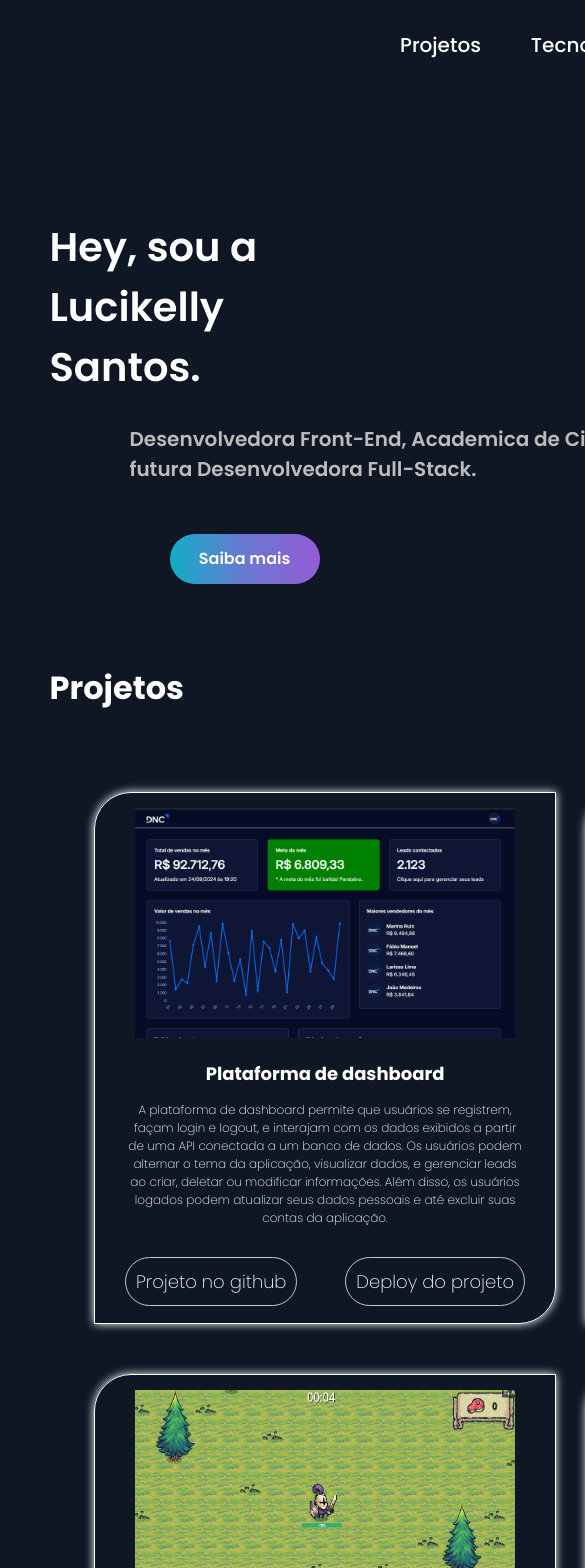
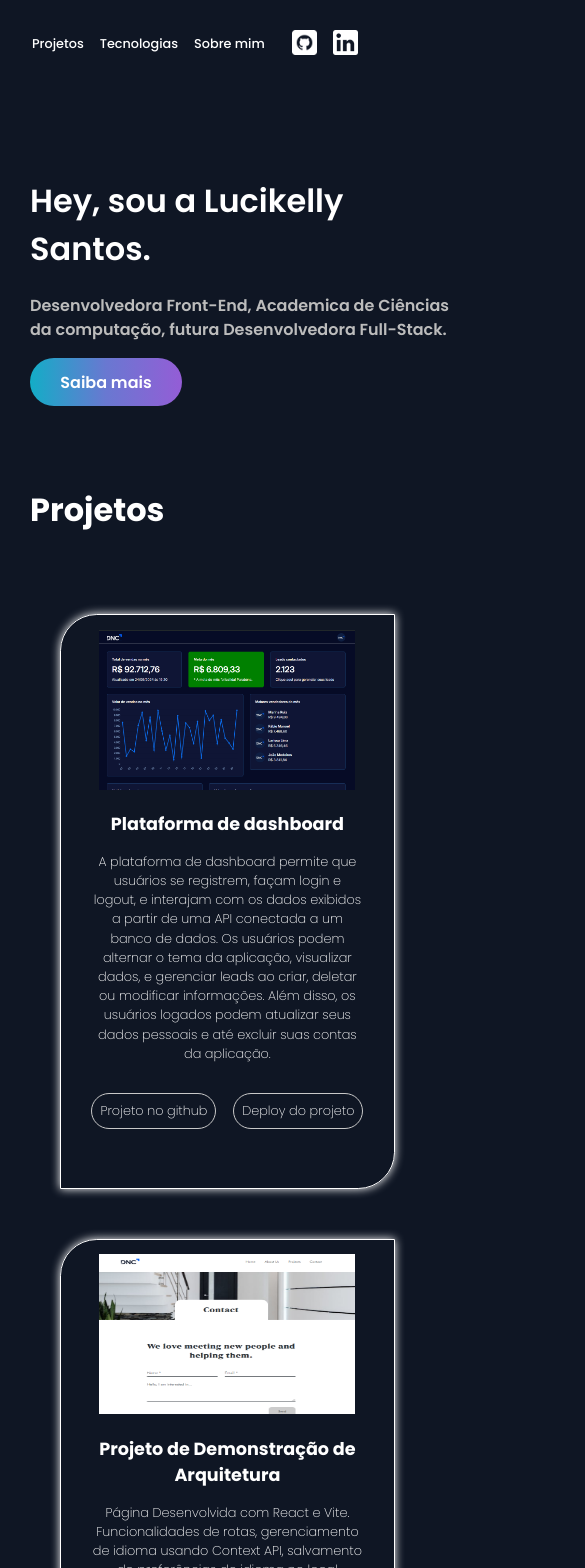
Before and after one commit to lucikelly/Lucikelly-portfolio_RID-180676, a React (Vite) app: page / in a window 390 px wide. Shown: the top 1568 px of the page, 585 px wide, since content can reach past the window. Built offline with nearby package versions, Linux system fonts and the light colour scheme.

Commit message:
add: reponsividade

```diff
--- a/src/components/Button/Button.css
+++ b/src/components/Button/Button.css
@@ -1,11 +1,11 @@
 .style-button {
-  border-radius: 80px;
+  border-radius: 5rem;
   border: none;
-  width: 150px;
-  height: 50px;
+  width: 9.5rem;
+  height: 3rem;
   background: linear-gradient(to right, #13ADC7, #6978D1, #945DD6);
   color: white;
-  font-size: 16px;
+  font-size: 1rem;
   font-weight: 600;
   font-family: "Poppins", sans-serif;
   cursor: pointer;
--- a/src/components/Card/Card.css
+++ b/src/components/Card/Card.css
@@ -1,24 +1,29 @@
 .styled-card {
-  box-shadow: 0 0 10px ;
+  box-shadow: 0 0 0.6rem ;
   border: 1px solid #ffffff;
-  border-radius: 37px  0 37px 0;
-  width: 400px;
-  height: 500px;
+  border-radius: 2.3rem  0 2.3rem 0;
+  width: 25rem;
+  height: 31.5rem;
   text-align: center;
-  padding: 15px 30px;
-  gap: 20px;
+  padding: 0.9rem 1.9rem;
+  gap: 1.25rem;
 
 }
 
+.styled-card img {
+  height: 14.4rem;
+  width: 24rem;
+}
+
 .styled-card h2 {
-  font-size: 18px;
+  font-size: 1.1rem;
 
 }
 
 .styled-card p {
-  font-size: 12px;
+  font-size: 0.8rem;
   font-weight: 200;
-  margin-bottom: 30px;
+  margin-bottom: 1.9rem;
 }
 
 
--- a/src/components/Card/Card.jsx
+++ b/src/components/Card/Card.jsx
@@ -4,7 +4,7 @@ import "./Card.css"
 function Card (props) {
   return (
     <div className="styled-card" >
-      <img src={props.image} height="230px" width="380px"/>
+      <img src={props.image} />
       <h2> {props.titleProject}</h2>
       <p> {props.descricao } </p>
       <div className="d-flex jc-space-b">
--- a/src/components/Footer/Footer.css
+++ b/src/components/Footer/Footer.css
@@ -1,9 +1,9 @@
 footer {
   align-items: center;
-  border-top: 1px solid #333;
+  border-top: 0.064rem solid #333;
 }
 
 .footer-icons {
   display:flex;
-  gap: 20px;
+  gap: 1.25rem;
 }
--- a/src/components/Header/Header.css
+++ b/src/components/Header/Header.css
@@ -2,13 +2,13 @@ nav a {
   color: white;
   font-weight: 500;
   text-decoration: none;
-  margin: 0 0 0 50px;
-  font-size: 20px;
+  margin: 0 0 0 3.125rem;
+  font-size: 1.25rem;
 
 }
 nav {
-  margin-left: 350px;
-  margin-bottom: 100px;
+  margin-left: 21.9rem;
+  margin-bottom: 6.25rem;
 
 }
 
@@ -25,10 +25,10 @@ header ul, li {
 header{
   font-family: "Poppins", sans-serif;
   width: 100%;
-  padding: 30px 0px 0px 0px;
+  padding: 1.9rem 0 0 0;
 }
 .icons {
   display: flex;
-  margin-right: 150px;
-  gap: 15px;
+  margin-right: 9.5rem;
+  gap: 0.95rem;
 }
--- a/src/components/Hero/Hero.css
+++ b/src/components/Hero/Hero.css
@@ -1,5 +1,5 @@
 .hero-text{
-  margin-top: 80px;
+  margin-top: 5rem;
   font-family: "Poppins", sans-serif;
 }
 
@@ -7,18 +7,18 @@
 
   color: white;
   font-weight: 600;
-  font-size: 40px;
+  font-size: 2.5rem;
 }
 
 
 
 .hero-text p{
-  margin-left: 80px;
+  margin-left: 5rem;
   color: #BCBCBC;
   width: 90vh;
-  font-size: 20px;
+  font-size: 1.25rem;
 }
 
 .button-s {
-  margin: 50px 0px 0px 120px;
+  margin: 3.125rem 0 0 7.5rem;
 }
--- a/src/components/Hero/Hero.jsx
+++ b/src/components/Hero/Hero.jsx
@@ -9,7 +9,7 @@ function Hero (){
          Desenvolvedora Front-End, Academica de Ciências da computação, futura Desenvolvedora Full-Stack.
       </p>
       <div className="button-s">
-        <a href="#sobre">
+        <a href="https://drive.google.com/file/d/1k8y8iH46Ajjn0wSU8EK5KcfKhcv1CWRu/view?usp=sharing" target="_blanck">
         <Button title="Saiba mais" />
         </a>
 
--- a/src/components/LisTec/LisTec.css
+++ b/src/components/LisTec/LisTec.css
@@ -1,5 +1,5 @@
 .tec-title h1 {
-  margin: 80px 0px 80px 0px;
+  margin: 5rem 0 5rem 0;
 }
 
 
@@ -7,16 +7,16 @@
 
   display: grid;
   grid-template-columns: repeat(5, 1fr);
-  gap: 50px 5px;
+  gap: 3rem 0.31rem;
 }
 
 .tec-grid img {
-  height: 100px;
-  box-shadow: 0 0 10px ;
-  border: 1px solid #ffffff;
-  border-radius: 37px  0 37px 0;
+  height: 6.25rem;
+  box-shadow: 0 0 0.625rem ;
+  border: 0.063rem solid #ffffff;
+  border-radius: 2.31rem  0 2.31rem 0;
   text-align: center;
-  padding: 30px;
+  padding: 1.875rem;
   cursor: pointer;
 
 }
--- a/src/components/ListProjects/ListProjects.css
+++ b/src/components/ListProjects/ListProjects.css
@@ -1,5 +1,5 @@
 .projects-title h1 {
-  margin: 80px 0px 80px 0px;
+  margin: 5rem 0 5rem 0;
 }
 
 
@@ -7,5 +7,5 @@
 
   display: grid;
   grid-template-columns: repeat(2, 1fr);
-  gap: 50px 30px;
+  gap: 3.125rem 1.9rem;
 }
--- a/src/main.css
+++ b/src/main.css
@@ -113,9 +113,88 @@ p {
 
 @media(max-width: 768px) {
   .container{
-    width: 90%;
+    width: 100%;
   }
   .mobile-fd-column{
     flex-direction: column;
   }
+
+  .tec-grid{
+
+    display: grid;
+    grid-template-columns: repeat(2, 1fr);
+  }
+
+  .projects-grid{
+
+    display: grid;
+    grid-template-columns: 1fr;
+    gap: 3.125rem 1.9rem;
+  }
+
+
+
+  nav {
+    margin-left: 1rem;
+    margin-bottom: 6.25rem;
+
+
+  }
+
+  nav a {
+    margin: 0 0 0 1rem;
+    font-size: 0.8rem;
+
+  }
+
+  .icons {
+
+    margin-right: 2rem;
+    gap: 0rem 1rem;
+  }
+  footer {
+
+    align-items: center;
+    border-top: 0.064rem solid #333;
+    display: flex;
+    flex-direction: column;
+    text-align: center;
+  }
+
+  .hero-text h1 {
+
+    font-size: 2rem;
+  }
+
+
+
+  .hero-text p{
+    margin-left: 0;
+    width: 50vh;
+    font-size: 1rem;
+  }
+
+  .button-s {
+    margin: 0rem 0 0 0rem;
+  }
+
+
+  .styled-card {
+    width: 17rem;
+    height: 34rem;
+  }
+
+.styled-card img {
+  height: 10rem;
+  width: 16rem;
 }
+
+.styled-card a {
+
+  border: 1px solid #c8c8c8;
+  font-weight: 200;
+  font-size: 0.8rem;
+  border-radius: 30px;
+  padding: 0.5rem;
+}
+}
```
Also changed, not shown: src/components/Sobre/Sobre.css (deleted).
